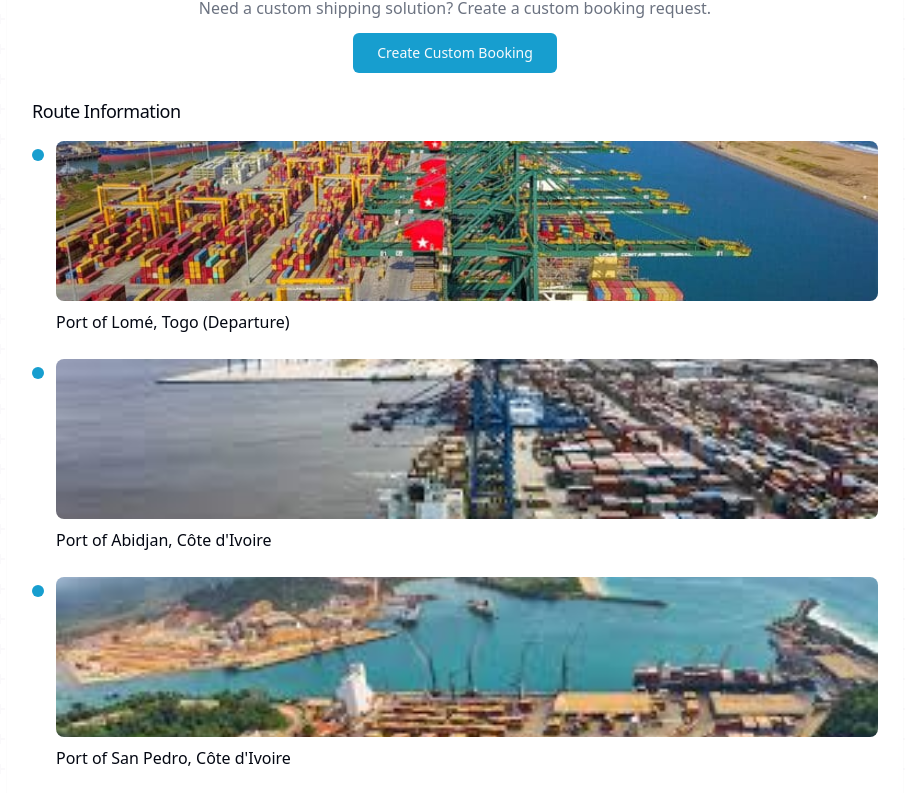
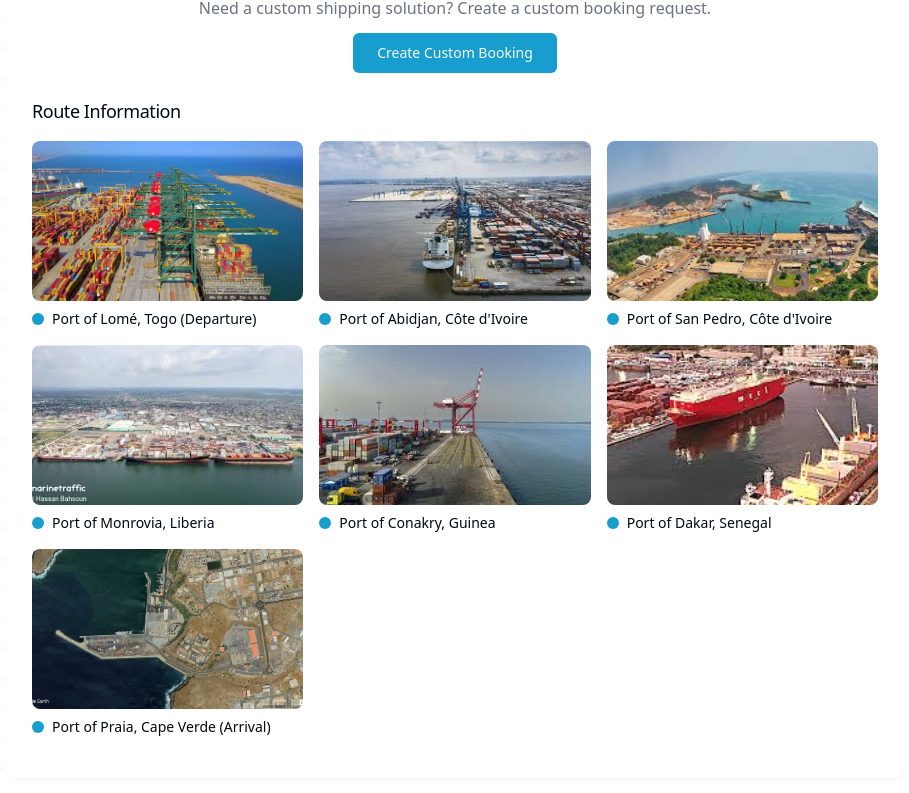
Before and after one commit to SandonWilfried/eazy-chain, a React (Vite) app: page /booking in a window 1280 px wide. Shown: the part 676-1469 px from the top of the page, without its empty margins (185-1094 px from the left). Built offline with nearby package versions, Linux system fonts and the light colour scheme.

Commit message:
Improve port display
Display port information side-by-side instead of in a list.

```diff
--- a/src/pages/Booking.tsx
+++ b/src/pages/Booking.tsx
@@ -1,3 +1,4 @@
+
 import { useState } from "react";
 import Navbar from "@/components/Navbar";
 import BookingForm from "@/components/BookingForm";
@@ -113,26 +114,25 @@ const Booking = () => {
               </div>
 
               <h3 className="font-medium text-lg mb-4">Route Information</h3>
-              <ul className="space-y-6 mb-4">
+
+              {/* Updated port stops to display in a grid */}
+              <div className="grid grid-cols-1 sm:grid-cols-2 md:grid-cols-3 gap-4 mb-4">
                 {portStops.map((port, index) => (
-                  <li key={index} className="flex items-start">
-                    <div className="mr-3 flex flex-col items-center">
-                      <div className="h-3 w-3 rounded-full bg-primary mt-2"></div>
-                      {index < portStops.length - 1 && <div className="h-full w-0.5 bg-gray-300"></div>}
+                  <div key={index} className="flex flex-col">
+                    <div className="rounded-lg overflow-hidden mb-2 h-40">
+                      <img
+                        src={port.imageUrl}
+                        alt={port.name}
+                        className="w-full h-full object-cover"
+                      />
                     </div>
-                    <div className="flex-1">
-                      <div className="rounded-lg overflow-hidden mb-2 h-32 sm:h-40">
-                        <img
-                          src={port.imageUrl}
-                          alt={port.name}
-                          className="w-full h-full object-cover"
-                        />
-                      </div>
-                      <p className="font-medium">{port.name}</p>
+                    <div className="flex items-center">
+                      <div className="h-3 w-3 rounded-full bg-primary mr-2 flex-shrink-0"></div>
+                      <p className="font-medium text-sm">{port.name}</p>
                     </div>
-                  </li>
+                  </div>
                 ))}
-              </ul>
+              </div>
             </div>
 
             <Tabs
```
